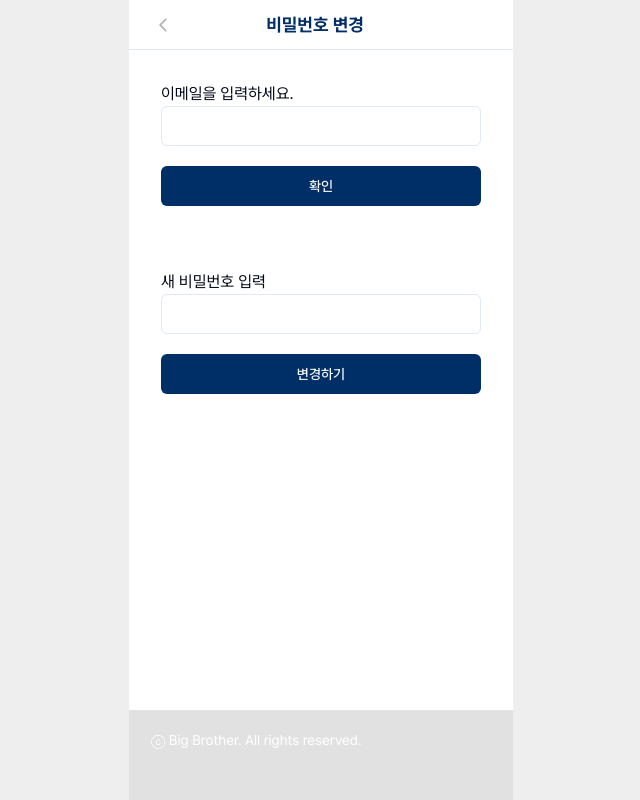
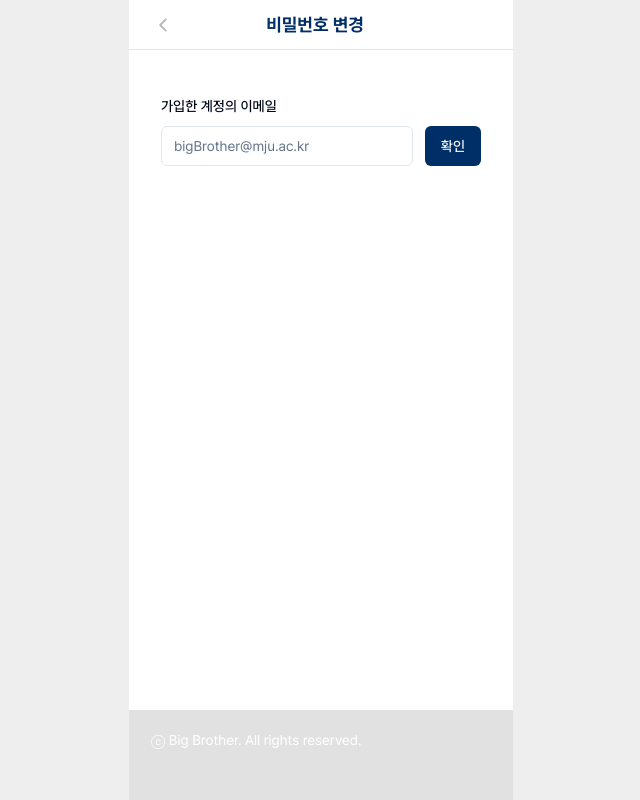
Before and after one commit to developthreefeet/big-brother-FE, a Next.js app: page /changePw in a window 1280 px wide. Shown: the whole page, without its empty margins (319-959 px from the left). Built offline with nearby package versions, Linux system fonts and the light colour scheme.

Commit message:
feature: 비밀번호 변경 페이지 로직 구현

```diff
--- a/src/app/changePw/page.tsx
+++ b/src/app/changePw/page.tsx
@@ -1,31 +1,18 @@
 'use client';
 
-import { Button } from '@/shared/ui/ui/button';
-import { Input } from '@/shared/ui/ui/input';
-import { useState } from 'react';
+import { useChangePwEmail } from '@/features/account/model/useChangePwEmail';
+import { useChangePwEmailStore } from '@/features/account/model/useChangePwEmailStore';
+import EmailForm from '@/features/account/ui/EmailForm';
+import NewPasswordForm from '@/features/account/ui/NewPasswordForm';
 
 const page = () => {
-  const [isValid, setIsValid] = useState(true);
+  const { isEmailValid } = useChangePwEmailStore();
 
   return (
-    <div className="flex flex-col space-y-15">
-      <div className="flex flex-col space-y-5">
-        <div>
-          <p>이메일을 입력하세요.</p>
-          <Input type="email" />
-        </div>
-        <Button className="w-full">확인</Button>
-      </div>
-      {isValid && (
-        <div className="flex flex-col space-y-5  mt-16">
-          <div>
-            <p>새 비밀번호 입력</p>
-            <Input type="password" />
-          </div>
-          <Button className="w-full">변경하기</Button>
-        </div>
-      )}
-    </div>
+    <>
+      <EmailForm />
+      {isEmailValid && <NewPasswordForm />}
+    </>
   );
 };
 
--- /dev/null
+++ b/src/features/account/model/useChangePw.ts
@@ -0,0 +1,44 @@
+import { zodResolver } from '@hookform/resolvers/zod';
+import { useRouter } from 'next/navigation';
+import { useForm } from 'react-hook-form';
+import { z } from 'zod';
+import { useChangePwEmailStore } from './useChangePwEmailStore';
+
+export const useChangePw = () => {
+  const router = useRouter();
+  const { setIsEmailValid, setIsSubmitted } = useChangePwEmailStore();
+
+  const passwordRegex =
+    /^(?=.*[a-z])(?=.*\d)(?=.*[@$!%*?&])[a-z\d@$!%*?&]{8,20}$/;
+
+  const passwordSchema = z.object({
+    password: z
+      .string()
+      .min(8, { message: '8글자 이상 입력해주세요.' })
+      .max(20, { message: '20글자 이하로 입력해주세요.' })
+      .regex(passwordRegex, {
+        message: '영문 소문자, 숫자, 특수문자(@$!%*?&) 조합이어야 합니다.',
+      }),
+  });
+
+  const form = useForm({
+    resolver: zodResolver(passwordSchema),
+    defaultValues: {
+      password: '',
+    },
+  });
+
+  const {
+    formState: { errors },
+  } = form;
+
+  const isPasswordValid =
+    !errors.password && form.getValues('password').length > 0;
+
+  const onSubmit = () => {
+    setIsEmailValid(false);
+    setIsSubmitted(false);
+    router.push('/login');
+  };
+  return { form, onSubmit, isPasswordValid };
+};
--- /dev/null
+++ b/src/features/account/model/useChangePwEmail.ts
@@ -0,0 +1,32 @@
+'use client';
+
+import { zodResolver } from '@hookform/resolvers/zod';
+import { useForm } from 'react-hook-form';
+import { z } from 'zod';
+import { useChangePwEmailStore } from './useChangePwEmailStore';
+
+export const useChangePwEmail = () => {
+  const { setIsEmailValid, setIsSubmitted } = useChangePwEmailStore();
+
+  const emailSchema = z.object({
+    email: z.string(),
+  });
+
+  const form = useForm({
+    resolver: zodResolver(emailSchema),
+    defaultValues: {
+      email: '',
+    },
+  });
+
+  const onSubmit = (data: any) => {
+    setIsSubmitted(true);
+    if (data.email.includes('test')) {
+      setIsEmailValid(true);
+    } else {
+      setIsEmailValid(false);
+    }
+  };
+
+  return { form, onSubmit };
+};
--- /dev/null
+++ b/src/features/account/model/useChangePwEmailStore.ts
@@ -0,0 +1,15 @@
+import { create } from 'zustand';
+
+interface ChangePwEmailState {
+  isEmailValid: boolean;
+  isSubmitted: boolean;
+  setIsEmailValid: (isValid: boolean) => void;
+  setIsSubmitted: (isSubmitted: boolean) => void;
+}
+
+export const useChangePwEmailStore = create<ChangePwEmailState>((set) => ({
+  isEmailValid: false,
+  isSubmitted: false,
+  setIsEmailValid: (isValid) => set({ isEmailValid: isValid }),
+  setIsSubmitted: (isSubmitted) => set({ isSubmitted }),
+}));
--- /dev/null
+++ b/src/features/account/ui/EmailForm.tsx
@@ -0,0 +1,57 @@
+import {
+  Form,
+  FormControl,
+  FormField,
+  FormItem,
+  FormLabel,
+} from '@/shared/ui/ui/form';
+import { Input } from '@/shared/ui/ui/input';
+import { useChangePwEmail } from '../model/useChangePwEmail';
+import { Button } from '@/shared/ui/ui/button';
+import { useChangePwEmailStore } from '../model/useChangePwEmailStore';
+
+const EmailForm = () => {
+  const { form, onSubmit } = useChangePwEmail();
+  const { isEmailValid, isSubmitted } = useChangePwEmailStore();
+
+  return (
+    <>
+      <Form {...form}>
+        <form
+          className="space-y-9 mb-8 mt-3 relative"
+          onSubmit={form.handleSubmit(onSubmit)}
+        >
+          <FormField
+            control={form.control}
+            name="email"
+            render={({ field }) => (
+              <FormItem>
+                <FormLabel>가입한 계정의 이메일</FormLabel>
+                <div className="flex">
+                  <FormControl>
+                    <Input
+                      placeholder="bigBrother@mju.ac.kr"
+                      className="mr-3"
+                      {...field}
+                      disabled={isEmailValid}
+                    />
+                  </FormControl>
+                  <Button type="submit" disabled={isEmailValid}>
+                    {isEmailValid ? '확인 ✔️' : '확인'}
+                  </Button>
+                </div>
+              </FormItem>
+            )}
+          />
+        </form>
+      </Form>
+      {isSubmitted && !isEmailValid && (
+        <p className="text-sm text-red-500 font-semibold">
+          해당 이메일로 가입한 계정이 없습니다.
+        </p>
+      )}
+    </>
+  );
+};
+
+export default EmailForm;
--- /dev/null
+++ b/src/features/account/ui/NewPasswordForm.tsx
@@ -0,0 +1,45 @@
+import { Button } from '@/shared/ui/ui/button';
+import {
+  Form,
+  FormControl,
+  FormField,
+  FormItem,
+  FormLabel,
+  FormMessage,
+} from '@/shared/ui/ui/form';
+import { Input } from '@/shared/ui/ui/input';
+import { useChangePw } from '../model/useChangePw';
+
+const NewPasswordForm = () => {
+  const { form, onSubmit, isPasswordValid } = useChangePw();
+
+  return (
+    <Form {...form}>
+      <form className="space-y-9 my-8" onSubmit={form.handleSubmit(onSubmit)}>
+        <FormField
+          control={form.control}
+          name="password"
+          render={({ field }) => (
+            <FormItem>
+              <FormLabel>비밀번호</FormLabel>
+              <FormControl>
+                <Input
+                  type="password"
+                  placeholder="알파벳 소문자, 숫자, 특수문자 조합 (8~20자)"
+                  {...field}
+                  maxLength={20}
+                />
+              </FormControl>
+              <FormMessage />
+            </FormItem>
+          )}
+        />
+        <Button type="submit" className="w-full" disabled={!isPasswordValid}>
+          변경하기
+        </Button>
+      </form>
+    </Form>
+  );
+};
+
+export default NewPasswordForm;
```
